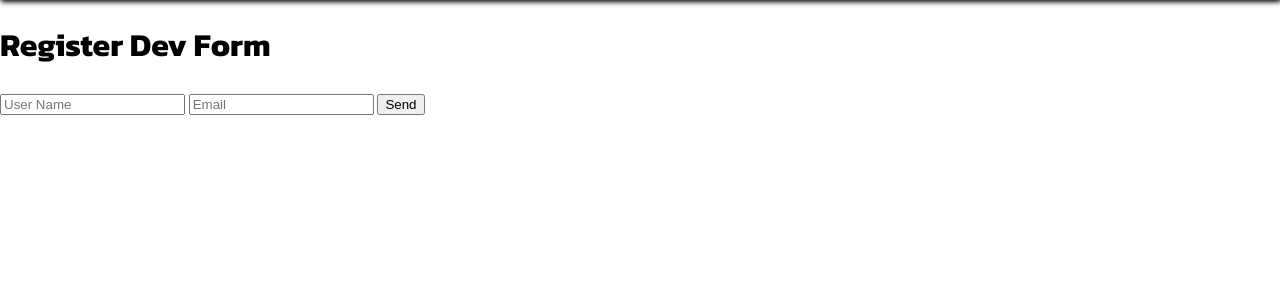
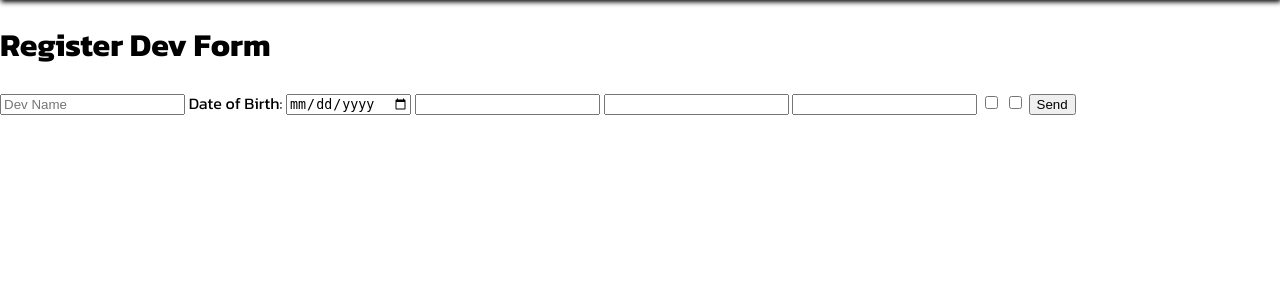
Before and after one commit to tiago-xavier-braga/SystemDevIFNMG, a PHP site: page /public/templates/forms/formDev.php in a window 1280 px wide. Shown: the part 65-365 px from the top of the page. Run offline with PHP 8.4, Linux system fonts and the light colour scheme.

Commit message:
modified password registerProject

```diff
--- a/public/templates/forms/formDev.php
+++ b/public/templates/forms/formDev.php
@@ -15,8 +15,14 @@
         <h1>Register Dev Form</h1>
         <form action="../registers/registerDev.php" method="get">
             <div class="contentForm">
-                <input type="text" name="name" id="name" placeholder="User Name">
-                <input type="email" name="email" id="email" placeholder="Email">
+                <input type="text" name="name" id="name" placeholder="Dev Name">
+                <label for="birth">Date of Birth:</label>
+                <input type="date" name="birth" placeholder="Date of Birth">
+                <input type="text" name="level" id="level">
+                <input type="email" name="email" id="email">
+                <input type="password" name="password" id="password">
+                <input type="checkbox" name="active" id="active">
+                <input type="checkbox" name="admin" id="admin">
                 <button type="submit">Send</button>
             </div>
         </form>
--- a/public/templates/registers/registerDev.php
+++ b/public/templates/registers/registerDev.php
@@ -15,7 +15,7 @@
     <?php
         require_once '../../../class/rb-mysql.php';
 
-        $conn = R::setup( 'mysql:host=localhost;dbname=SYSTEM_DEV', 'root', 'aluno' );
+        $conn = R::setup( 'mysql:host=localhost;dbname=SYSTEM_DEV', 'root', '' );
 
         if ($conn) {
             # code...
--- a/public/templates/registers/registerProject.php
+++ b/public/templates/registers/registerProject.php
@@ -15,7 +15,7 @@
     <?php
         require_once '../../../class/rb-mysql.php';
 
-        $conn = R::setup( 'mysql:host=localhost;dbname=SYSTEM_DEV', 'root', 'aluno' );
+        $conn = R::setup( 'mysql:host=localhost;dbname=SYSTEM_DEV', 'root', '' );
 
         if ($conn) {
             # code...
```
